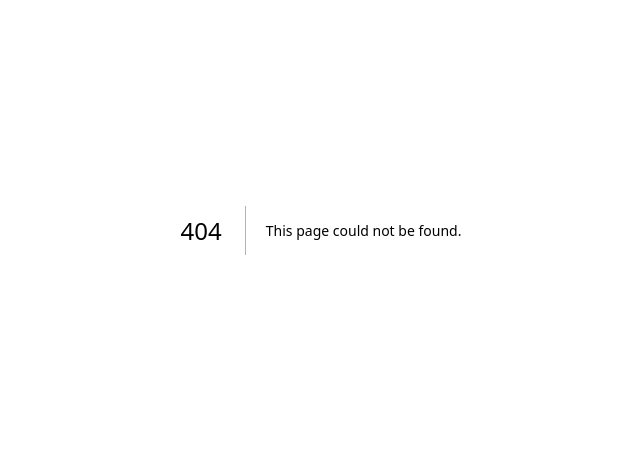
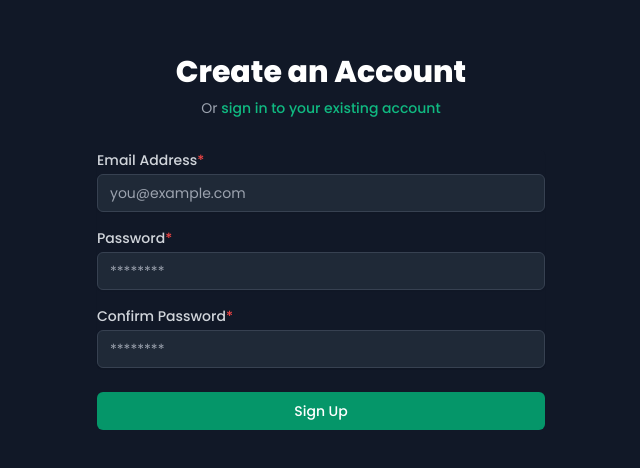
Before and after one commit to starbornone/my-money, a Next.js app: page /auth/register in a window 1280 px wide. Before the commit this address had no page. Shown: the part 170-638 px from the top of the page, without its empty margins (319-959 px from the left). Built offline with nearby package versions, Linux system fonts and the light colour scheme.

Commit message:
Added register page

```diff
--- /dev/null
+++ b/src/app/auth/register/page.tsx
@@ -0,0 +1,222 @@
+// src/app/auth/register/page.tsx
+"use client";
+
+import { supabase } from "@/lib/supabaseClient";
+import Link from "next/link";
+import { useRouter } from "next/navigation";
+import { useState } from "react";
+
+interface FormData {
+  email: string;
+  password: string;
+  confirmPassword: string;
+}
+
+export default function RegisterPage() {
+  const router = useRouter();
+  const [formData, setFormData] = useState<FormData>({
+    email: "",
+    password: "",
+    confirmPassword: "",
+  });
+  const [errors, setErrors] = useState<Record<string, string>>({});
+  const [isSubmitting, setIsSubmitting] = useState(false);
+  const [submitError, setSubmitError] = useState("");
+
+  const handleChange = (
+    e: React.ChangeEvent<
+      HTMLInputElement | HTMLSelectElement | HTMLTextAreaElement
+    >
+  ) => {
+    const { name, value } = e.target;
+    setFormData((prev) => ({
+      ...prev,
+      [name]: value,
+    }));
+  };
+
+  const validate = (): boolean => {
+    const newErrors: Record<string, string> = {};
+    const emailRegex = /^[^\s@]+@[^\s@]+\.[^\s@]+$/;
+
+    // Email Validation
+    if (!formData.email.trim()) {
+      newErrors.email = "Email is required.";
+    } else if (!emailRegex.test(formData.email)) {
+      newErrors.email = "Invalid email address.";
+    }
+
+    // Password Validation
+    if (!formData.password) {
+      newErrors.password = "Password is required.";
+    } else if (formData.password.length < 6) {
+      newErrors.password = "Password must be at least 6 characters.";
+    }
+
+    // Confirm Password Validation
+    if (!formData.confirmPassword) {
+      newErrors.confirmPassword = "Please confirm your password.";
+    } else if (formData.password !== formData.confirmPassword) {
+      newErrors.confirmPassword = "Passwords do not match.";
+    }
+
+    setErrors(newErrors);
+    return Object.keys(newErrors).length === 0;
+  };
+
+  const handleSubmit = async (e: React.FormEvent) => {
+    e.preventDefault();
+    setSubmitError("");
+
+    if (!validate()) return;
+
+    setIsSubmitting(true);
+
+    try {
+      // Sign up the user with Supabase Auth
+      const { data, error } = await supabase.auth.signUp({
+        email: formData.email,
+        password: formData.password,
+        options: {
+          emailRedirectTo: `${window.location.origin}/auth/register-success`,
+        },
+      });
+
+      if (error) {
+        throw error;
+      }
+
+      // Optionally, you can redirect immediately or wait for email verification
+      // For example, redirect to a page informing users to verify their email
+      router.push("/auth/register-success");
+    } catch (err: any) {
+      setSubmitError(err.message || "An unexpected error occurred.");
+    } finally {
+      setIsSubmitting(false);
+    }
+  };
+
+  return (
+    <div className="min-h-screen flex items-center justify-center bg-gray-900 py-12 px-4 sm:px-6 lg:px-8">
+      <div className="max-w-md w-full space-y-8">
+        {/* Header */}
+        <div>
+          <h2 className="mt-6 text-center text-3xl font-extrabold text-white">
+            Create an Account
+          </h2>
+          <p className="mt-2 text-center text-sm text-gray-400">
+            Or{" "}
+            <Link
+              href="/auth/login"
+              className="font-medium text-emerald-500 hover:text-emerald-400"
+            >
+              sign in to your existing account
+            </Link>
+          </p>
+        </div>
+
+        {/* Registration Form */}
+        <form className="mt-8 space-y-6" onSubmit={handleSubmit}>
+          {submitError && (
+            <p className="text-red-500 text-center">{submitError}</p>
+          )}
+          <div className="rounded-md shadow-sm space-y-4">
+            {/* Email Field */}
+            <div>
+              <label
+                htmlFor="email"
+                className="block text-sm font-medium text-gray-300"
+              >
+                Email Address<span className="text-red-500">*</span>
+              </label>
+              <input
+                id="email"
+                name="email"
+                type="email"
+                value={formData.email}
+                onChange={handleChange}
+                required
+                className={`mt-1 block w-full px-3 py-2 bg-gray-800 border ${
+                  errors.email
+                    ? "border-red-500"
+                    : "border-gray-700 focus:border-emerald-500"
+                } rounded-md shadow-sm placeholder-gray-400 focus:outline-none focus:ring-emerald-500 sm:text-sm`}
+                placeholder="you@example.com"
+              />
+              {errors.email && (
+                <p className="text-red-500 text-sm mt-1">{errors.email}</p>
+              )}
+            </div>
+
+            {/* Password Field */}
+            <div>
+              <label
+                htmlFor="password"
+                className="block text-sm font-medium text-gray-300"
+              >
+                Password<span className="text-red-500">*</span>
+              </label>
+              <input
+                id="password"
+                name="password"
+                type="password"
+                value={formData.password}
+                onChange={handleChange}
+                required
+                className={`mt-1 block w-full px-3 py-2 bg-gray-800 border ${
+                  errors.password
+                    ? "border-red-500"
+                    : "border-gray-700 focus:border-emerald-500"
+                } rounded-md shadow-sm placeholder-gray-400 focus:outline-none focus:ring-emerald-500 sm:text-sm`}
+                placeholder="********"
+              />
+              {errors.password && (
+                <p className="text-red-500 text-sm mt-1">{errors.password}</p>
+              )}
+            </div>
+
+            {/* Confirm Password Field */}
+            <div>
+              <label
+                htmlFor="confirmPassword"
+                className="block text-sm font-medium text-gray-300"
+              >
+                Confirm Password<span className="text-red-500">*</span>
+              </label>
+              <input
+                id="confirmPassword"
+                name="confirmPassword"
+                type="password"
+                value={formData.confirmPassword}
+                onChange={handleChange}
+                required
+                className={`mt-1 block w-full px-3 py-2 bg-gray-800 border ${
+                  errors.confirmPassword
+                    ? "border-red-500"
+                    : "border-gray-700 focus:border-emerald-500"
+                } rounded-md shadow-sm placeholder-gray-400 focus:outline-none focus:ring-emerald-500 sm:text-sm`}
+                placeholder="********"
+              />
+              {errors.confirmPassword && (
+                <p className="text-red-500 text-sm mt-1">
+                  {errors.confirmPassword}
+                </p>
+              )}
+            </div>
+          </div>
+
+          {/* Submit Button */}
+          <button
+            type="submit"
+            disabled={isSubmitting}
+            className={`group relative w-full flex justify-center py-2 px-4 border border-transparent text-sm font-medium rounded-md text-white bg-emerald-600 hover:bg-emerald-700 focus:outline-none focus:ring-2 focus:ring-offset-2 focus:ring-emerald-500 transition ${
+              isSubmitting ? "opacity-50 cursor-not-allowed" : ""
+            }`}
+          >
+            {isSubmitting ? "Registering..." : "Sign Up"}
+          </button>
+        </form>
+      </div>
+    </div>
+  );
+}
```
